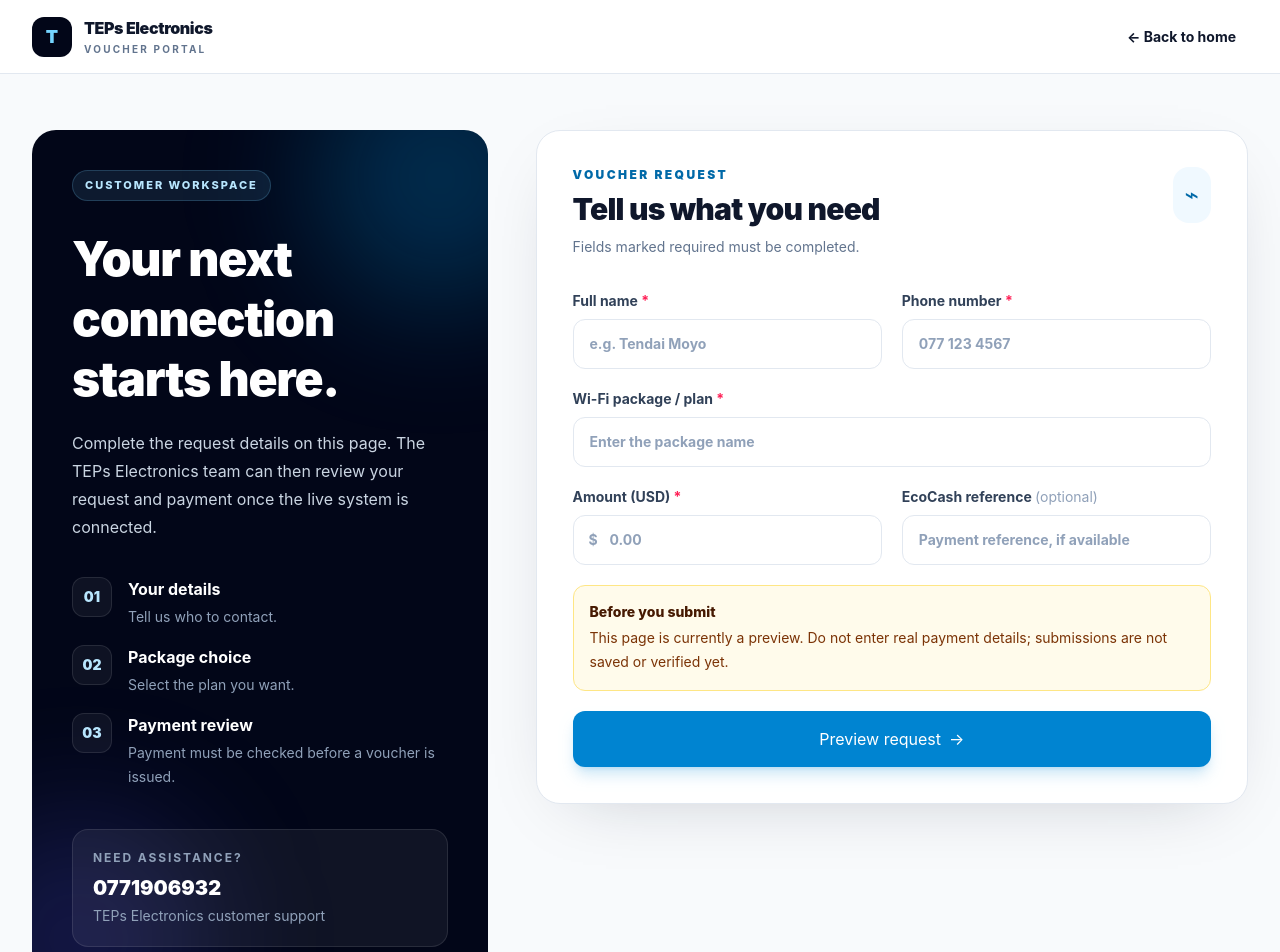
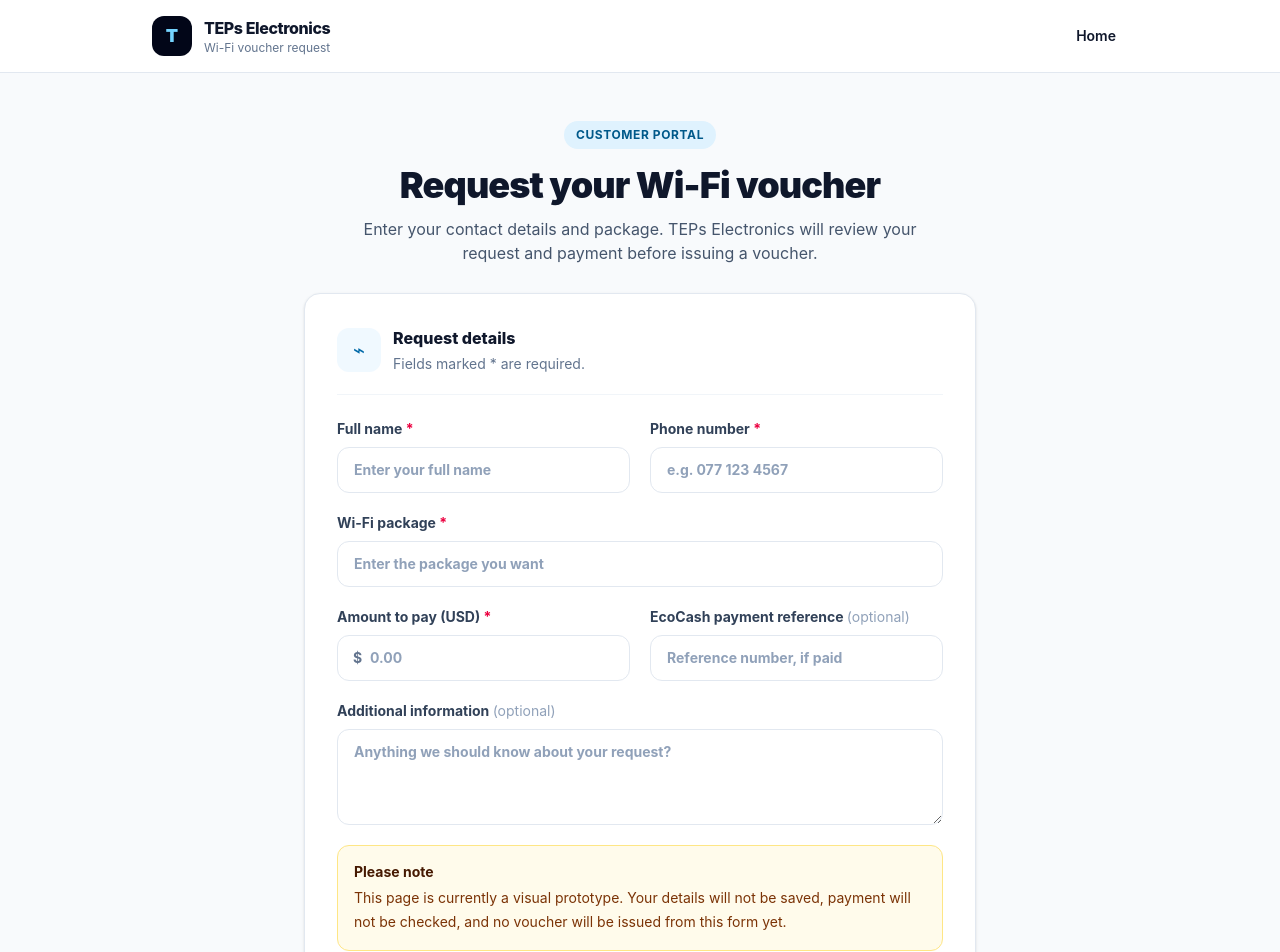
Before and after one commit to terencesimz40-bot/Voucher-App, a Next.js app in the folder frontend/: page /clients in a window 1280 px wide. Shown: the top 952 px of the page. Built offline with nearby package versions, Linux system fonts and the light colour scheme.

Commit message:
Redesign client voucher request page

```diff
--- a/frontend/client/pages/ClientPortalPage.jsx
+++ b/frontend/client/pages/ClientPortalPage.jsx
@@ -1,56 +1,98 @@
 import { useState } from "react";
 import Link from "next/link";
 
-const inputClass = "w-full rounded-xl border border-slate-200 bg-white px-4 py-3.5 text-sm font-medium text-slate-900 outline-none transition placeholder:text-slate-400 hover:border-slate-300 focus:border-sky-500 focus:ring-4 focus:ring-sky-100";
+const fieldClass = "mt-2 block w-full rounded-xl border border-slate-200 bg-white px-4 py-3 text-base text-slate-900 outline-none transition placeholder:text-slate-400 focus:border-sky-500 focus:ring-4 focus:ring-sky-100";
 
 export default function ClientPortalPage() {
   const [message, setMessage] = useState("");
+  const [form, setForm] = useState({
+    customer_name: "",
+    phone: "",
+    package_name: "",
+    amount: "",
+    payment_reference: "",
+    notes: "",
+  });
+
+  function updateField(event) {
+    setForm((current) => ({ ...current, [event.target.name]: event.target.value }));
+    setMessage("");
+  }
+
   function submit(event) {
     event.preventDefault();
-    setMessage("This is a design preview. Your request has not been saved because the Supabase connection is not active yet.");
+    setMessage("Design preview only: this request has not been sent or saved yet. The backend connection must be enabled before real requests can be processed.");
   }
 
   return (
-    <div className="min-h-screen bg-slate-50 text-slate-900">
+    <main className="min-h-screen bg-slate-50 text-slate-900">
       <header className="border-b border-slate-200 bg-white">
-        <nav className="mx-auto flex max-w-7xl items-center justify-between px-5 py-4 sm:px-8">
-          <Link href="/" className="flex items-center gap-3"><span className="grid h-10 w-10 place-items-center rounded-xl bg-slate-950 text-lg font-black text-sky-300">T</span><span><span className="block font-black tracking-tight">TEPs Electronics</span><span className="mt-0.5 block text-[10px] font-bold uppercase tracking-[0.22em] text-slate-500">Voucher portal</span></span></Link>
-          <Link href="/" className="rounded-lg px-3 py-2 text-sm font-bold text-slate-600 transition hover:bg-slate-100 hover:text-slate-950">← Back to home</Link>
+        <nav className="mx-auto flex max-w-5xl items-center justify-between gap-4 px-4 py-4 sm:px-6">
+          <Link href="/" className="flex items-center gap-3">
+            <span className="grid h-10 w-10 place-items-center rounded-xl bg-slate-950 text-lg font-black text-sky-300">T</span>
+            <span><span className="block font-extrabold tracking-tight">TEPs Electronics</span><span className="block text-xs text-slate-500">Wi-Fi voucher request</span></span>
+          </Link>
+          <Link href="/" className="rounded-lg px-3 py-2 text-sm font-semibold text-slate-600 hover:bg-slate-100">Home</Link>
         </nav>
       </header>
 
-      <main className="mx-auto grid max-w-7xl gap-8 px-5 py-8 sm:px-8 lg:grid-cols-[0.78fr_1.22fr] lg:gap-12 lg:py-14">
-        <aside className="relative isolate overflow-hidden rounded-3xl bg-slate-950 p-7 text-white sm:p-9 lg:p-10">
-          <div className="absolute -right-20 -top-20 -z-10 h-64 w-64 rounded-full bg-sky-500/25 blur-3xl" />
-          <div className="absolute -bottom-20 -left-20 -z-10 h-64 w-64 rounded-full bg-indigo-500/20 blur-3xl" />
-          <span className="inline-flex rounded-full border border-sky-300/20 bg-sky-300/10 px-3 py-1.5 text-[11px] font-extrabold uppercase tracking-[0.18em] text-sky-200">Customer workspace</span>
-          <h1 className="mt-7 text-4xl font-black leading-tight tracking-tight sm:text-5xl">Your next connection starts here.</h1>
-          <p className="mt-5 leading-7 text-slate-300">Complete the request details on this page. The TEPs Electronics team can then review your request and payment once the live system is connected.</p>
-          <div className="mt-9 space-y-4">
-            {[["01", "Your details", "Tell us who to contact."], ["02", "Package choice", "Select the plan you want."], ["03", "Payment review", "Payment must be checked before a voucher is issued."]].map(([num, title, description]) => <div key={num} className="flex gap-4"><span className="grid h-10 w-10 shrink-0 place-items-center rounded-xl border border-white/10 bg-white/5 text-sm font-black text-sky-200">{num}</span><div><p className="font-bold">{title}</p><p className="mt-1 text-sm leading-6 text-slate-400">{description}</p></div></div>)}
+      <div className="mx-auto max-w-5xl px-4 py-8 sm:px-6 sm:py-12">
+        <div className="mx-auto max-w-2xl">
+          <div className="mb-7 text-center">
+            <span className="inline-flex rounded-full bg-sky-100 px-3 py-1.5 text-xs font-bold uppercase tracking-wider text-sky-800">Customer portal</span>
+            <h1 className="mt-4 text-3xl font-black tracking-tight sm:text-4xl">Request your Wi-Fi voucher</h1>
+            <p className="mx-auto mt-3 max-w-xl text-sm leading-6 text-slate-600 sm:text-base">Enter your contact details and package. TEPs Electronics will review your request and payment before issuing a voucher.</p>
           </div>
-          <div className="mt-10 rounded-2xl border border-white/10 bg-white/[0.06] p-5"><p className="text-xs font-bold uppercase tracking-[0.16em] text-slate-400">Need assistance?</p><a href="tel:0771906932" className="mt-2 inline-block text-xl font-black text-sky-300 hover:text-sky-200">0771906932</a><p className="mt-1 text-sm text-slate-400">TEPs Electronics customer support</p></div>
-        </aside>
 
-        <section className="self-start rounded-3xl border border-slate-200 bg-white p-6 shadow-[0_20px_70px_-35px_rgba(15,23,42,0.25)] sm:p-9">
-          <div className="flex items-start justify-between gap-4"><div><p className="text-xs font-black uppercase tracking-[0.2em] text-sky-700">Voucher request</p><h2 className="mt-2 text-2xl font-black tracking-tight sm:text-3xl">Tell us what you need</h2><p className="mt-2 text-sm leading-6 text-slate-500">Fields marked required must be completed.</p></div><span className="hidden rounded-2xl bg-sky-50 p-3 text-2xl text-sky-700 sm:block">⌁</span></div>
-          <form className="mt-8 space-y-5" onSubmit={submit}>
+          <section className="rounded-2xl border border-slate-200 bg-white p-5 shadow-sm sm:p-8">
+            <div className="mb-6 flex items-center gap-3 border-b border-slate-100 pb-5">
+              <span className="grid h-11 w-11 place-items-center rounded-xl bg-sky-50 text-xl text-sky-700">⌁</span>
+              <div><h2 className="font-extrabold">Request details</h2><p className="mt-1 text-sm text-slate-500">Fields marked * are required.</p></div>
+            </div>
+
+            <form onSubmit={submit} className="space-y-5">
               <div className="grid gap-5 sm:grid-cols-2">
-              <label className="block text-sm font-bold text-slate-700">Full name <span className="text-rose-500">*</span><input className={inputClass + " mt-2"} name="customer_name" required maxLength={100} autoComplete="name" placeholder="e.g. Tendai Moyo" /></label>
-              <label className="block text-sm font-bold text-slate-700">Phone number <span className="text-rose-500">*</span><input className={inputClass + " mt-2"} name="phone" required maxLength={30} autoComplete="tel" placeholder="077 123 4567" /></label>
+                <label className="block text-sm font-bold text-slate-700">Full name <span className="text-rose-600">*</span>
+                  <input className={fieldClass} name="customer_name" value={form.customer_name} onChange={updateField} required maxLength={100} autoComplete="name" placeholder="Enter your full name" />
+                </label>
+                <label className="block text-sm font-bold text-slate-700">Phone number <span className="text-rose-600">*</span>
+                  <input className={fieldClass} name="phone" value={form.phone} onChange={updateField} required maxLength={30} autoComplete="tel" inputMode="tel" placeholder="e.g. 077 123 4567" />
+                </label>
               </div>
-            <label className="block text-sm font-bold text-slate-700">Wi-Fi package / plan <span className="text-rose-500">*</span><input className={inputClass + " mt-2"} name="package_name" required maxLength={100} placeholder="Enter the package name" /></label>
+
+              <label className="block text-sm font-bold text-slate-700">Wi-Fi package <span className="text-rose-600">*</span>
+                <input className={fieldClass} name="package_name" value={form.package_name} onChange={updateField} required maxLength={100} placeholder="Enter the package you want" />
+              </label>
+
               <div className="grid gap-5 sm:grid-cols-2">
-              <label className="block text-sm font-bold text-slate-700">Amount (USD) <span className="text-rose-500">*</span><div className="relative mt-2"><span className="absolute left-4 top-1/2 -translate-y-1/2 text-sm font-bold text-slate-400">$</span><input className={inputClass + " pl-9"} name="amount" required type="number" min="0.01" step="0.01" placeholder="0.00" /></div></label>
-              <label className="block text-sm font-bold text-slate-700">EcoCash reference <span className="font-normal text-slate-400">(optional)</span><input className={inputClass + " mt-2"} name="payment_reference" maxLength={120} placeholder="Payment reference, if available" /></label>
+                <label className="block text-sm font-bold text-slate-700">Amount to pay (USD) <span className="text-rose-600">*</span>
+                  <div className="relative"><span className="absolute left-4 top-1/2 -translate-y-1/2 text-slate-500">$</span><input className={fieldClass + " pl-8"} name="amount" value={form.amount} onChange={updateField} required type="number" min="0.01" step="0.01" placeholder="0.00" /></div>
+                </label>
+                <label className="block text-sm font-bold text-slate-700">EcoCash payment reference <span className="font-normal text-slate-400">(optional)</span>
+                  <input className={fieldClass} name="payment_reference" value={form.payment_reference} onChange={updateField} maxLength={120} placeholder="Reference number, if paid" />
+                </label>
               </div>
-            <div className="rounded-xl border border-amber-200 bg-amber-50 p-4"><p className="text-sm font-extrabold text-amber-950">Before you submit</p><p className="mt-1 text-sm leading-6 text-amber-900">This page is currently a preview. Do not enter real payment details; submissions are not saved or verified yet.</p></div>
-            <button className="flex w-full items-center justify-center gap-2 rounded-xl bg-sky-600 px-5 py-4 text-sm font-extrabold text-white shadow-lg shadow-sky-600/20 transition hover:-translate-y-0.5 hover:bg-sky-700 focus:outline-none focus:ring-4 focus:ring-sky-200" type="submit">Preview request <span aria-hidden="true">→</span></button>
-            {message && <p className="rounded-xl border border-sky-200 bg-sky-50 p-4 text-sm leading-6 text-sky-950" role="status">{message}</p>}
+
+              <label className="block text-sm font-bold text-slate-700">Additional information <span className="font-normal text-slate-400">(optional)</span>
+                <textarea className={fieldClass + " min-h-24 resize-y"} name="notes" value={form.notes} onChange={updateField} maxLength={500} placeholder="Anything we should know about your request?" />
+              </label>
+
+              <div className="rounded-xl border border-amber-200 bg-amber-50 p-4">
+                <p className="text-sm font-bold text-amber-950">Please note</p>
+                <p className="mt-1 text-sm leading-6 text-amber-900">This page is currently a visual prototype. Your details will not be saved, payment will not be checked, and no voucher will be issued from this form yet.</p>
+              </div>
+
+              <button type="submit" className="flex w-full items-center justify-center rounded-xl bg-sky-600 px-5 py-3.5 font-extrabold text-white transition hover:bg-sky-700 focus:outline-none focus:ring-4 focus:ring-sky-200">Preview request <span className="ml-2" aria-hidden="true">→</span></button>
+              {message && <p role="status" className="rounded-xl border border-sky-200 bg-sky-50 p-4 text-sm leading-6 text-sky-950">{message}</p>}
             </form>
           </section>
+
+          <div className="mt-5 flex flex-col items-center justify-between gap-3 text-sm text-slate-500 sm:flex-row">
+            <span>Need help? <a href="tel:0771906932" className="font-bold text-sky-700 hover:underline">0771906932</a></span>
+            <span>TEPs Electronics · Zimbabwe</span>
+          </div>
+        </div>
+      </div>
     </main>
-      <footer className="border-t border-slate-200 bg-white"><div className="mx-auto flex max-w-7xl flex-col gap-2 px-5 py-5 text-xs text-slate-500 sm:px-8 sm:flex-row sm:items-center sm:justify-between"><span>© {new Date().getFullYear()} TEPs Electronics</span><span>Secure payment review will be enabled after backend setup.</span></div></footer>
-    </div>
   );
 }
```
Lines whose indentation alone changed are shown as unchanged.
